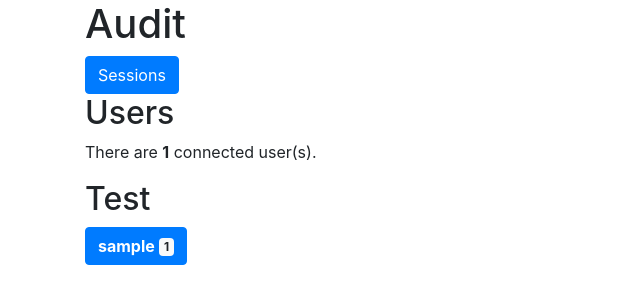
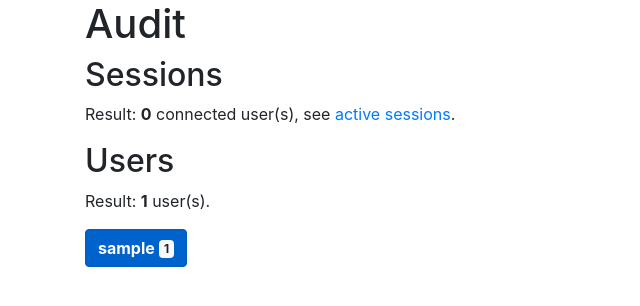
Before and after one commit to jlandercy/newapp, a Django app: page /audit/ in a window 1280 px wide. Shown: the part 56-362 px from the top of the page, without its empty margins (0-640 px from the left). Run offline with Django 3.2, Linux system fonts and the light colour scheme; the visitor is signed in with stand-in values (Sample User, id 1); data comes from the database, SQL or seed files in the repository; some libraries are stand-ins or nearby versions.

Commit message:
User and Session views working

```diff
--- a/newapp/audit/templates/audit/index.html
+++ b/newapp/audit/templates/audit/index.html
@@ -8,27 +8,26 @@
 
 <h1>Audit</h1>
 
+
+<h2>Sessions</h2>
+<p>Result: <strong>{{ sessions|length }}</strong> connected user(s), see <a href="{% url 'audit:sessions' %}">active sessions</a>.</p>
+
 <div>
-    <a href="{% url 'audit:sessions' %}" class="btn btn-primary">Sessions</a>
+    {% for s in sessions %}
+    <a href="#" class="btn btn-primary active" role="button" aria-pressed="true">
+    <strong>{{ s.user_id__username }}</strong> <span class="badge badge-light">{{ s.count }}</span>
+    </a>
+    {% endfor %}
 </div>
 
 <h2>Users</h2>
-<p>There are <strong>{{ users|length }}</strong> connected user(s).</p>
+<p>Result: <strong>{{ users|length }}</strong> user(s).</p>
 
 <div>
-    {% for s in sessions %}
-    <button type="button" class="btn btn-primary">
-    <strong>{{ s.user_id__username }}</strong> <span class="badge badge-light">{{ s.count }}</span>
-    </button>
-    {% endfor %}
-</div>
-
-<h2>Test</h2>
-<div>
     {% for u in users %}
-    <button type="button" class="btn btn-primary">
+    <a href="{% url 'audit:sessions' u.id %}" class="btn btn-primary active" role="button" aria-pressed="true">
     <strong>{{ u.username }}</strong> <span class="badge badge-light">{{ u.id }}</span>
-    </button>
+    </a>
     {% endfor %}
 </div>
 
--- a/newapp/audit/views.py
+++ b/newapp/audit/views.py
@@ -4,6 +4,7 @@ from django.urls import reverse
 from django.db import models
 from django.views import generic
 from django.contrib.auth.mixins import LoginRequiredMixin
+from django.core.exceptions import SuspiciousOperation
 
 from users.models import CustomUser
 from .models import UserSession
@@ -27,8 +28,16 @@ class SessionsView(LoginRequiredMixin, generic.TemplateView):
     template_name = 'audit/sessions.html'
 
     def get_context_data(self, **kwargs):
-        print(kwargs)
+        pk = kwargs.get('pk')
         context = super().get_context_data(**kwargs)
-        context['sessions'] = UserSession.objects.filter(loggedout=None).order_by('-id')
-
+        if pk:
+            u = get_object_or_404(CustomUser, pk=pk)
+            if (u == self.request.user) or (self.request.user.is_superuser):
+                context['sessions'] = UserSession.objects.filter(user_id=pk).order_by('-id')
+                context['subtitle'] = "Sessions for <code>%s</code>" % u.username
+            else:
+                raise SuspiciousOperation("Access denied for %s" % u)
+        else:
+            context['sessions'] = [u for u in UserSession.objects.all().order_by('-id') if u.is_active()]
+            context['subtitle'] = "Active Sessions"
         return context
--- a/newapp/users/models.py
+++ b/newapp/users/models.py
@@ -6,9 +6,11 @@ from django.core.exceptions import ValidationError
 # https://regex101.com/
 avatarValidator = RegexValidator(r"^&#[x]{0,1}[\da-fA-f]{2,5};$", "Avatar code is a single HTML symbol like <code>&#64;</code>")
 
+
 def validate_Checked(value):
     if not bool(value):
         raise ValidationError("This parameter must be checked.")
+
 
 class CustomUser(AbstractUser):
 
```
Also changed, not shown: newapp/audit/models.py (+8 -0 lines), newapp/audit/templates/audit/sessions.html (+10 -6 lines).
